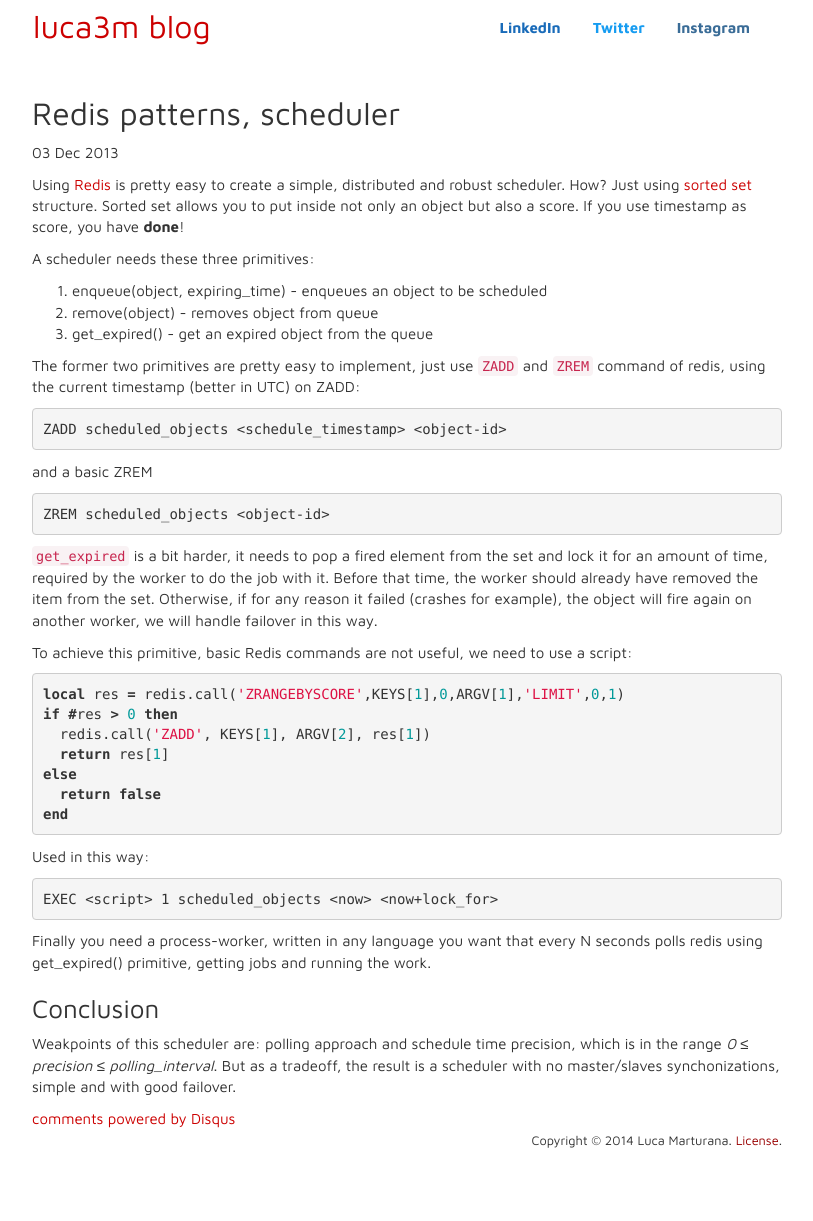
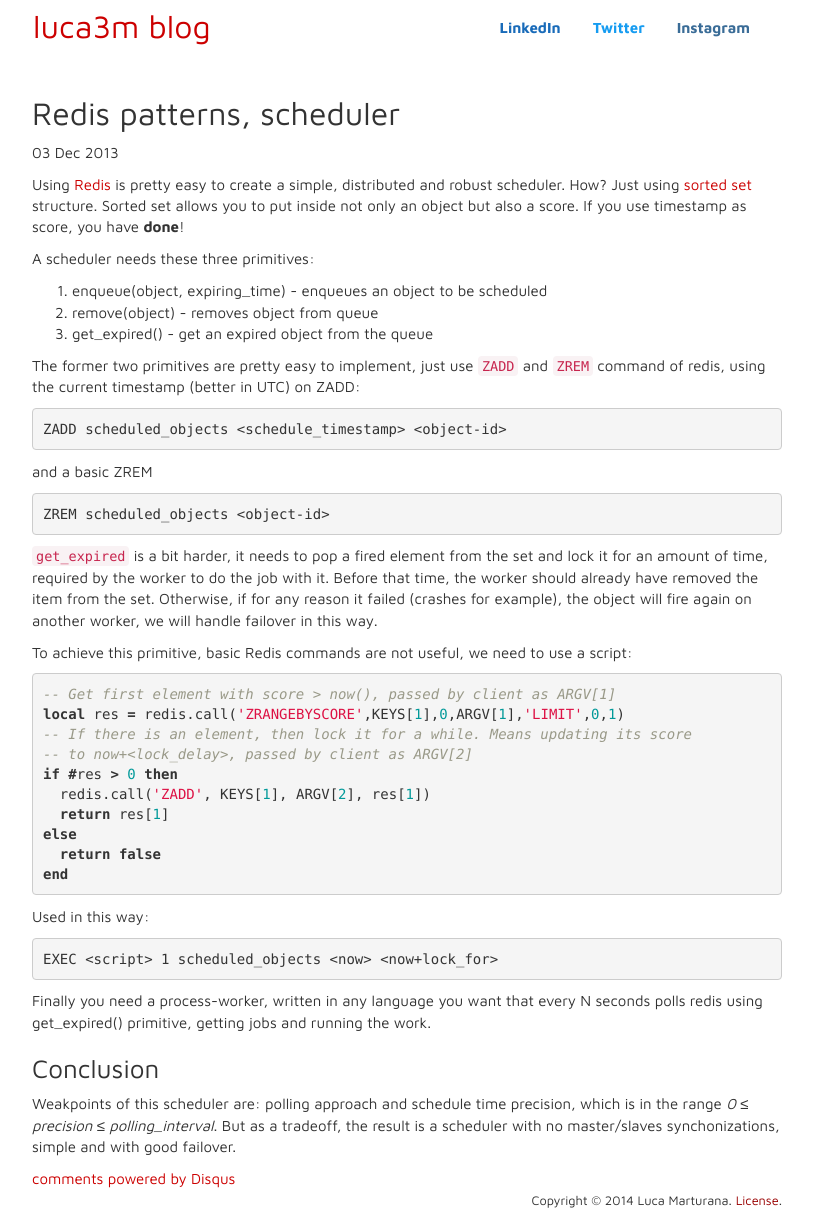
Before and after one commit to luca3m/luca3m.github.io, a Jekyll site: the page built from _posts/2013-12-02-redis-scheduler.markdown, in a window 1280 px wide. Shown: the whole page, without its empty margins (233-1046 px from the left). Built offline with Jekyll 4.4.1, drawn with Linux system fonts in a browser that asks for light colours; Markdown is read by kramdown in place of the engine named in the settings; comment, search, counter and statistics services are not loaded; before the commit the page ends 1161 px from its top, so only the background shows below that.

Commit message:
More comments on scheduler example

```diff
--- a/_posts/2013-12-02-redis-scheduler.markdown
+++ b/_posts/2013-12-02-redis-scheduler.markdown
@@ -37,7 +37,10 @@ fire again on another worker, we will handle failover in this way.
 To achieve this primitive, basic Redis commands are not useful, we need to use a script:
 
 {% highlight lua %}
+-- Get first element with score > now(), passed by client as ARGV[1]
 local res = redis.call('ZRANGEBYSCORE',KEYS[1],0,ARGV[1],'LIMIT',0,1)
+-- If there is an element, then lock it for a while. Means updating its score
+-- to now+<lock_delay>, passed by client as ARGV[2]
 if #res > 0 then
   redis.call('ZADD', KEYS[1], ARGV[2], res[1])
   return res[1]
```
